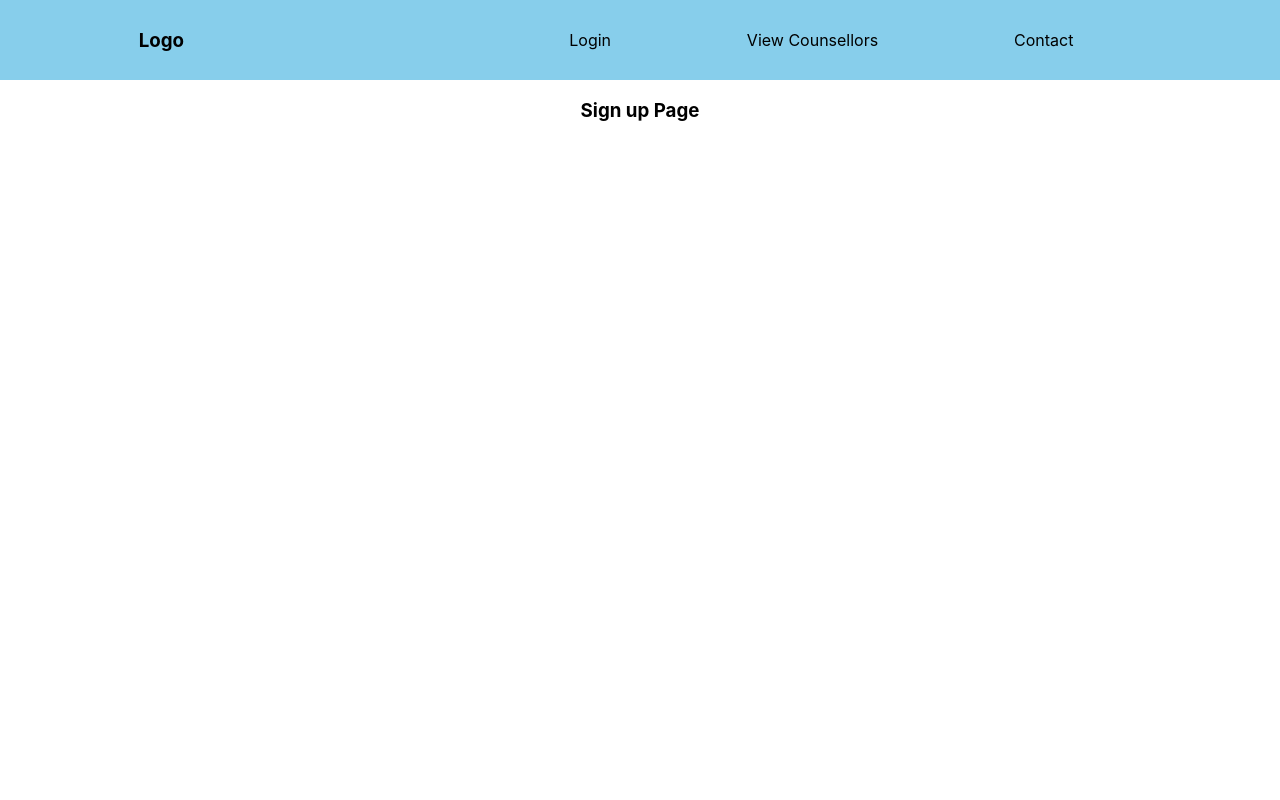
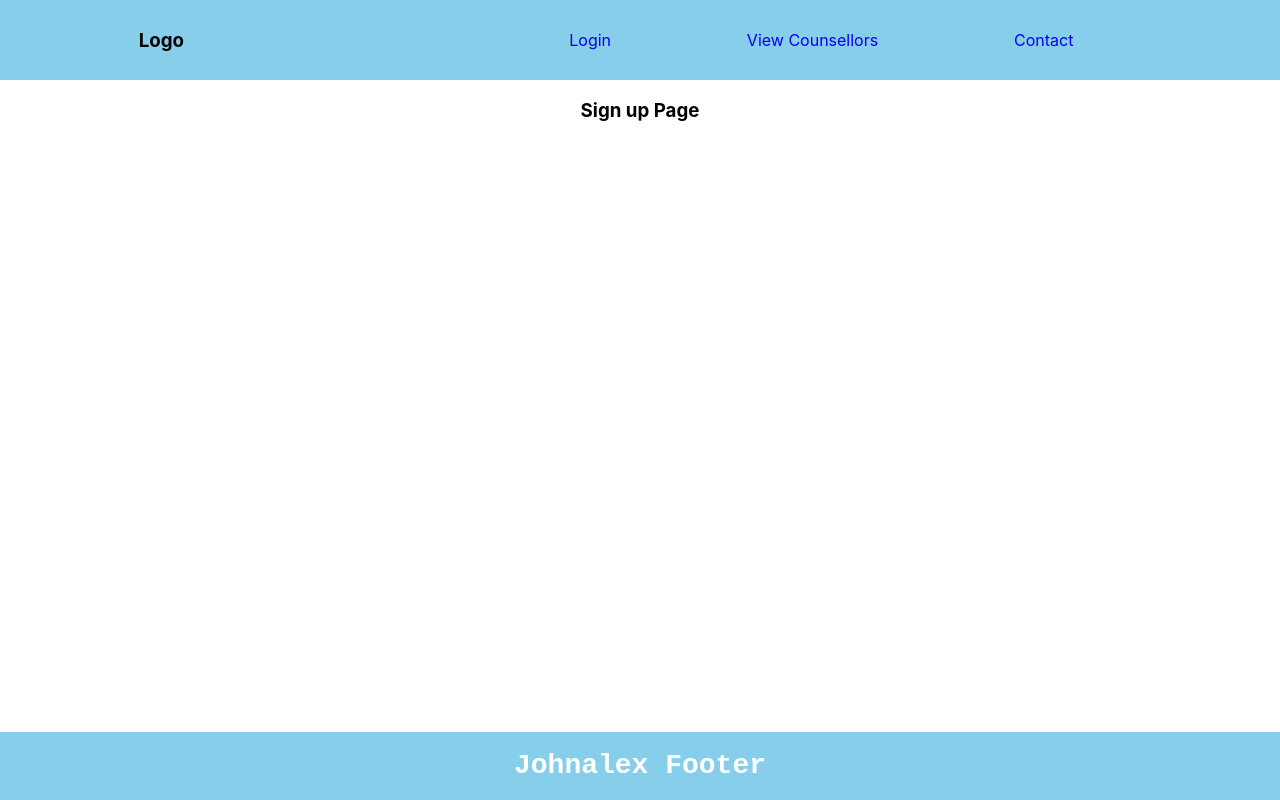
Before and after one commit to Johnalexx/counselling_project, a React (Create React App) app: page /signup in a window 1280 px wide. Built offline with nearby package versions, Linux system fonts and the light colour scheme.

Commit message:
counselling system

```diff
--- a/src/App.js
+++ b/src/App.js
@@ -2,6 +2,7 @@ import logo from './logo.svg';
 import './App.css';
 import {BrowserRouter as Router, Switch, Route} from 'react-router-dom';
 import Nav from './Nav';
+import Footer from './Footer';
 import Index from './pages/Index';
 import Contact from './pages/Contact';
 import viewCounsellor from './pages/ViewCounsellors';
@@ -18,11 +19,12 @@ function App() {
         <Route path ="/" component={Index} exact/>
         <Route path ="/contact" component={Contact} exact/>
         <Route path ="/about" component={About} exact/>
-        <Route path ="/view-counsellor" component={viewCounsellor} exact/>
+        <Route path ="/view-counsellors" component={viewCounsellor} exact/>
         {/* Auth path */}
         <Route path ="/login" component={Login} exact/>
         <Route path ="/signup" component={Signup} exact/>
       </div>
+      <Footer />
     </Router>
   );
 }
--- /dev/null
+++ b/src/Footer.js
@@ -0,0 +1,11 @@
+import React from 'react'
+
+function Footer(){
+    return(
+        <div className="footer">
+            <h1>Johnalex Footer</h1>
+        </div>
+    )
+}
+
+export default Footer;
--- a/src/Nav.js
+++ b/src/Nav.js
@@ -8,9 +8,15 @@ function Nav() {
         <nav>
             <h3>Logo</h3>
             <ul className="nav-links">
-                <li>Login</li>
-                <li>View Counsellors</li>
-                <li>Contact</li>
+                <Link to= "/login">
+                    <li>Login</li>
+                </Link>
+                <Link to= "/view-counsellors">
+                    <li>View Counsellors</li>
+                </Link>
+                <Link to= "/contact">
+                    <li>Contact</li>
+                </Link>
             </ul>
         </nav>
     )
--- a/src/counsel.css
+++ b/src/counsel.css
@@ -13,3 +13,17 @@ nav{
     align-items: center;
     list-style: none;
 }
+a{
+    text-decoration: none;
+}
+.footer{
+    position: fixed;
+    left: 0;
+    bottom: 0;
+    width: 100%;
+    background-color: skyblue;
+    color: white;
+    text-align: center;
+    font-family: monospace;
+    font-size: 14px;
+}
```
